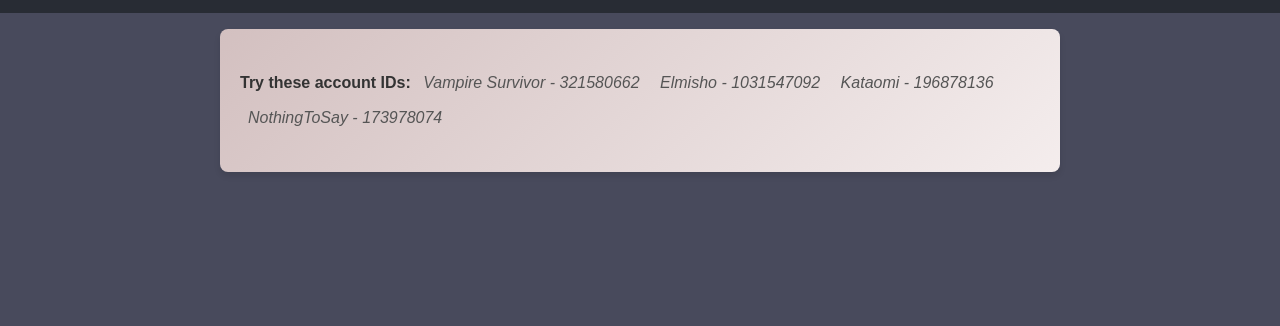
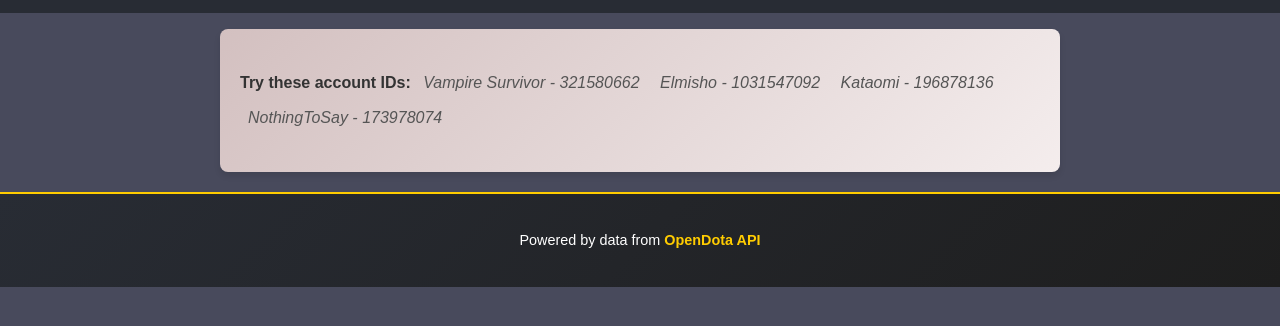
Before and after one commit to anxbell/dota2stats, a website with bundled scripts: page index.html in a window 1280 px wide. Shown: the part 138-464 px from the top of the page. Built offline with nearby package versions, Linux system fonts and the light colour scheme; no server answers.

Commit message:
Final Project

```diff
--- a/index.html
+++ b/index.html
@@ -3,6 +3,7 @@
 <head>
   <meta charset="UTF-8">
   <meta name="viewport" content="width=device-width, initial-scale=1.0">
+  <meta name="description" content="Dota Player Stats application where you can fetch detailed player statistics, hero stats, recent matches, and more using OpenDota API.">
   <title>Dota Player Stats</title>
   <link rel="icon" href="src/assets/images/favicon.ico" type="image/x-icon">
   <link rel="stylesheet" href="src/main.css">
@@ -55,6 +56,9 @@
 
 
   </main>
+  <footer>
+    <p>Powered by data from <a href="https://docs.opendota.com/" target="_blank" rel="noopener noreferrer">OpenDota API</a></p>
+  </footer>
 
   <script type="module" src="src/main.js"></script>
 </body>
--- a/src/main.css
+++ b/src/main.css
@@ -404,3 +404,31 @@
   0% { opacity: 0; }
   100% { opacity: 1; }
 }
+
+footer {
+  background: linear-gradient(135deg, #282c34, #1e1e1e); /* Dark gradient for the footer */
+  color: #ffffff; /* White text color for readability */
+  padding: 1.5rem;
+  text-align: center;
+  font-size: 0.9rem;
+  border-top: 2px solid #ffcc00; /* Gold border to match theme */
+  margin-top: 20px;
+}
+
+footer a {
+  color: #ffcc00; /* Gold color for footer links */
+  text-decoration: none; /* Remove underline from links */
+  font-weight: bold;
+  transition: color 0.3s ease; /* Smooth transition for hover effect */
+}
+
+footer a:hover {
+  color: #e6b800; /* Slightly darker gold on hover */
+}
+
+/* Responsive footer */
+@media (max-width: 600px) {
+  footer {
+    font-size: 0.8rem; /* Smaller font size on small screens */
+  }
+}
```
